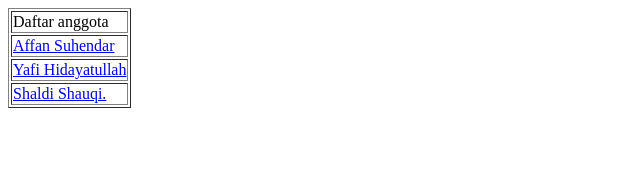
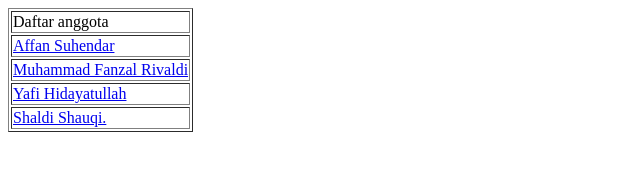
Before and after one commit to Shqcod/SINF2020-2025-A-Kelompok5, a plain HTML site: page index.html in a window 1280 px wide. Shown: the whole page, without its empty margins (0-640 px from the left). Drawn offline with Linux system fonts and the light colour scheme.

Commit message:
Update index.html

```diff
--- a/index.html
+++ b/index.html
@@ -7,7 +7,7 @@
     <table border=”0”>
       <tr><td>Daftar anggota</td></tr>
       <tr><td><a href="2308107010003.html">Affan Suhendar</a></td></tr>
-
+      <tr><td><a href="2308107010077.html">Muhammad Fanzal Rivaldi</a></td></tr>
       <tr><td><a href="2308107010059.html">Yafi Hidayatullah</a></td></tr>
       <tr><td><a href="2308107010023.html">Shaldi Shauqi.</a></td></tr>
     </table>
```
